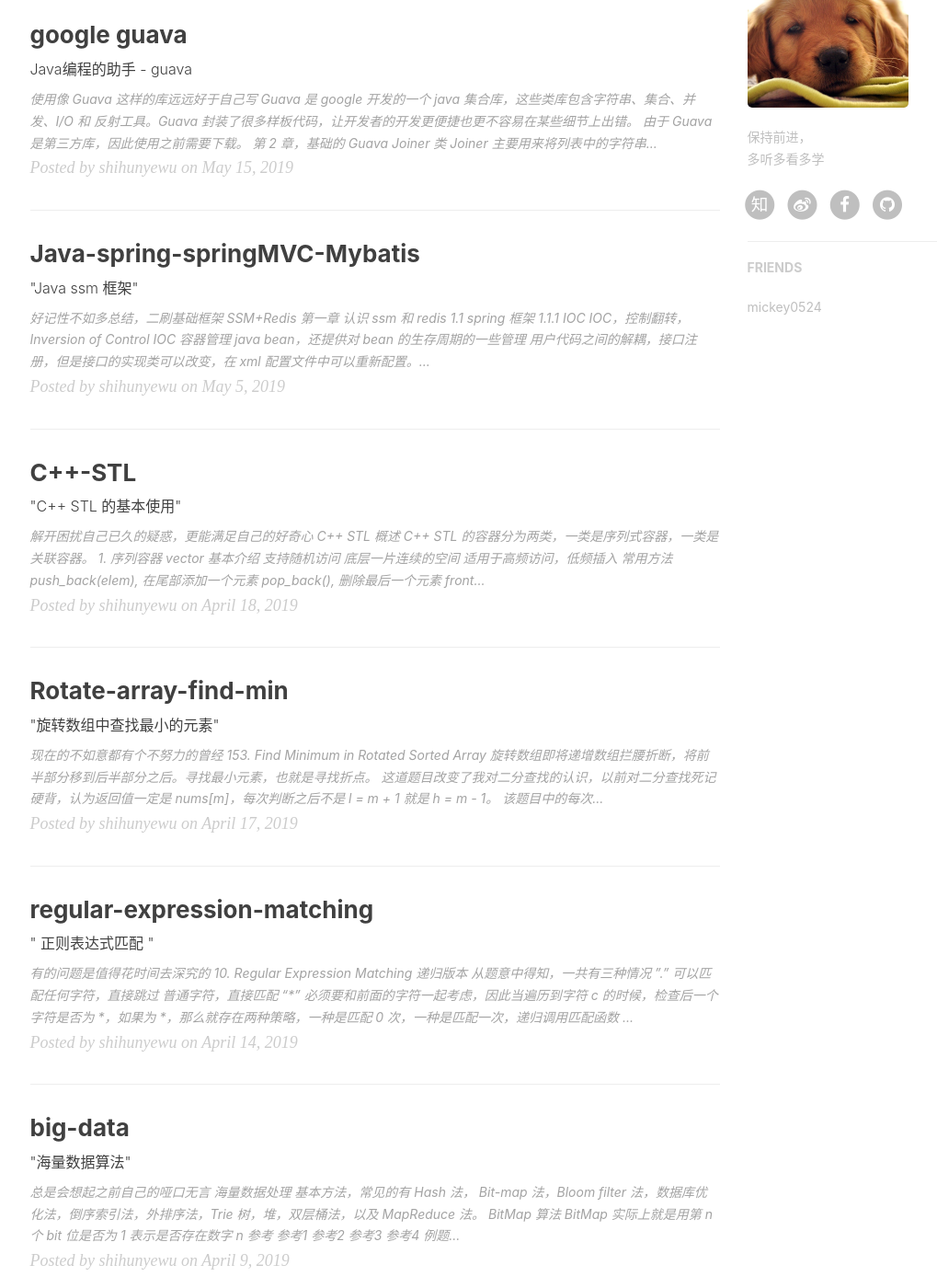
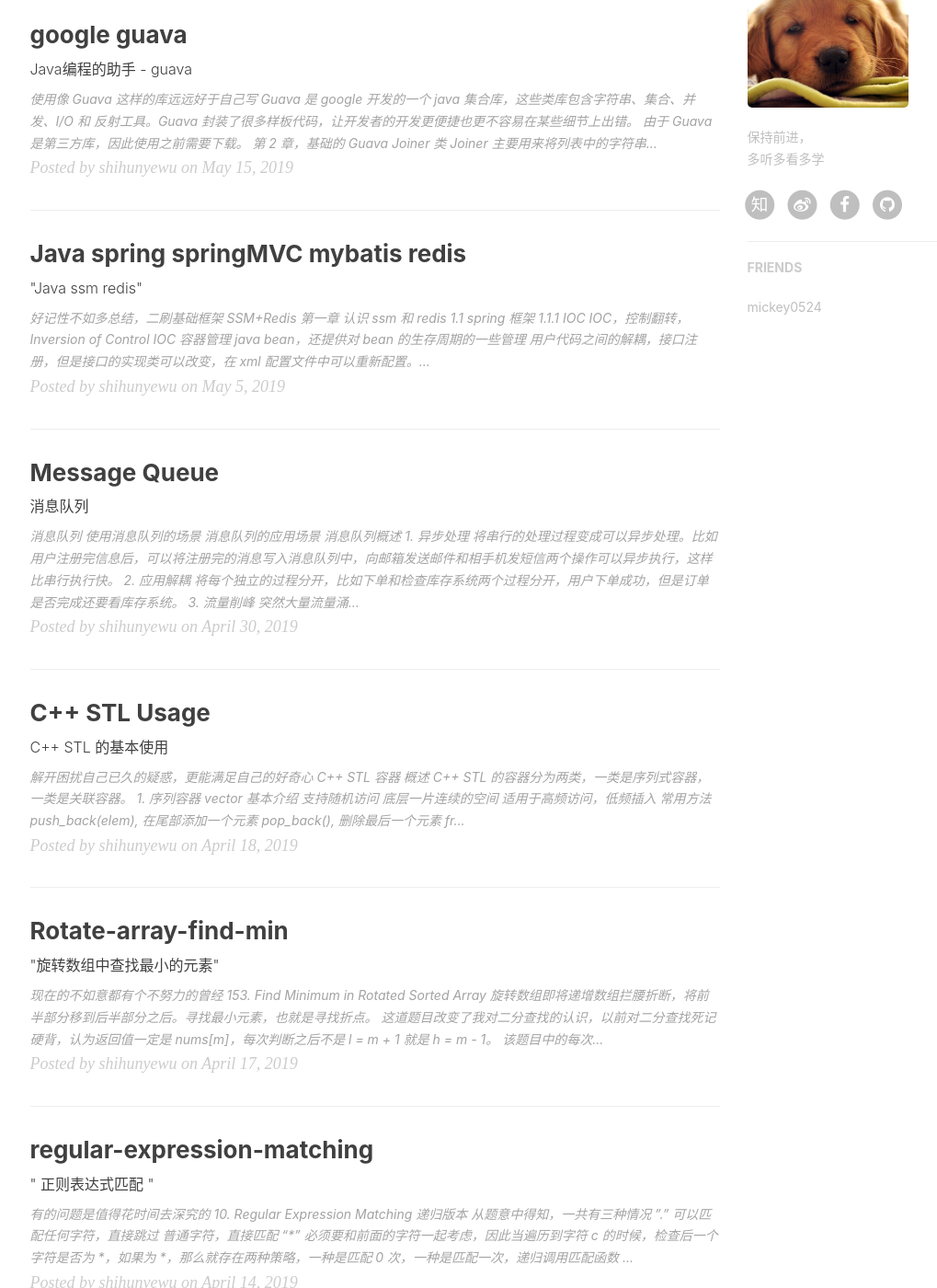
Before and after one commit to shihunyewu/shihunyewu.github.io, a Jekyll site: the page built from index.html, in a window 1280 px wide and 1400 px high, scrolled down 684 px. Shown: the whole window at 92% size, without its empty margins (135-1154 px from the left). Built offline with Jekyll 4.4.1, drawn with Linux system fonts in a browser that asks for light colours; nearby versions of some CDN libraries; the list of posts is cut into pages by our own code; comment, search, counter and statistics services are not loaded; some of the changed text lies outside the part shown.

Commit message:
批量提交

```diff
--- a/_posts/2019-04-18-Cplusplus-STL.md
+++ b/_posts/2019-04-18-Cplusplus-STL.md
@@ -1,7 +1,7 @@
 ---
 layout:     post
-title:      "C++-STL"
-subtitle:   " \"C++ STL 的基本使用\""
+title:      "C++ STL Usage"
+subtitle:   "C++ STL 的基本使用"
 date:       2019-04-18 11:11:11
 author:     "shihunyewu"
 header-img: "img/post-bg-unix-linux.jpg"
@@ -11,7 +11,7 @@ tags:
 ---
 > 解开困扰自己已久的疑惑，更能满足自己的好奇心
 
-## C++ STL
+## C++ STL 容器
 ### 概述
 C++ STL 的容器分为两类，一类是序列式容器，一类是关联容器。
 ### 1. 序列容器
@@ -50,6 +51,7 @@ C++ STL 的容器分为两类，一类是序列式容器，一类是关联容器
 - 支持随机访问
 	- 复杂度高于 vector
 	- 如果需要对 deque 排序，最好是将 deque 复制到 vector 中，排序后再复制回 deque
+
 #### stack
 ##### 基本介绍
 - 先进先出
@@ -61,6 +63,7 @@ C++ STL 的容器分为两类，一类是序列式容器，一类是关联容器
 - pop()
 - size()
 - top()
+	- top 指针总是指向相同位置，发生改变时，改变的是指针指向的位置的对象的内容
 - empty()
 
 
@@ -86,6 +89,8 @@ C++ STL 的容器分为两类，一类是序列式容器，一类是关联容器
 - 内部使用 vector 实现
 - 调整堆使用 heap 的相关算法
 - 可以自定义排序方式
+	- 基本类型，使用 grater<type> 和 less<type> 定义即可
+	- 复杂类型，需要重载 `<` 或者 `>` 运算符
 
 ##### 基本使用
 下面实例测试了基本类型建立小顶堆，复杂类型（struct 类型）建立大顶堆和小顶堆
@@ -153,8 +158,11 @@ int main(){
 #### set
 ##### 基本介绍
 - 会根据元素的键值自动排序
+- 没有重复元素
 - 不可以改变 set 值
 - 底层使用 RB-tree  实现
+##### 基本使用
+- find(value) 查找 vlaue
 
 ##### 常用方法介绍
 #### map
@@ -164,12 +172,29 @@ int main(){
 - 不可以通过迭代器修改 key，可以修改 value
 - 底层通过 RB-tree 实现，几乎所有的 map 操作只是转调用 RB-tree 的操作行为
 
+##### 基本使用
+- insert(make_pair(key, value))， 插入一个新值
+- [key] 返回 key 对应的 value
+- key_comp() 返回键集合
+- value_comp() 返回值集合
+- find(key) 查找 key，返回结果如果等于 end()，说明不存在
+- 迭代器访问
+	- `it->first` 得到 key 值
+	- `it->second` 得到 value 值
+
 #### unordered_set(原 hash_set)
 ##### 基本介绍
 - 底层用 hashtable 实现
 	- hashtable 使用二次探测法
 	- hashtable 使用拉链法解决冲突
+- 当不强调键有序时，可以考虑使用 unordered_set，而不是使用 set
 
 #### unordered_map(原 hash_map)
 ##### 基本介绍
 - 底层使用 hashtable 实现
+
+
+## C++ STL 算法
+算法模块一般包含在 Algorithm 头文件中，记录一下使用过的函数。
+##### for_each()
+##### sort()
--- /dev/null
+++ b/_posts/2019-04-30-Message-Queue.md
@@ -0,0 +1,71 @@
+---
+layout:     post
+title:      "Message Queue"
+subtitle:   "消息队列"
+date:       2019-04-30 11:11:11
+author:     "shihunyewu"
+header-img: "img/post-bg-unix-linux.jpg"
+catalog: false
+tags:
+    - Message-Queue
+---
+
+## 消息队列
+### 使用消息队列的场景
+[消息队列的应用场景](https://www.cnblogs.com/stopfalling/p/5375492.html)
+[消息队列概述](https://www.cnblogs.com/ruiati/p/6649868.html)
+#### 1. 异步处理
+将串行的处理过程变成可以异步处理。比如用户注册完信息后，可以将注册完的消息写入消息队列中，向邮箱发送邮件和相手机发短信两个操作可以异步执行，这样比串行执行快。
+#### 2. 应用解耦
+将每个独立的过程分开，比如下单和检查库存系统两个过程分开，用户下单成功，但是订单是否完成还要看库存系统。
+
+#### 3. 流量削峰
+突然大量流量涌入，但是系统处理能力有限，又不能抛弃用户请求，可以将用户请求放进消息队列，慢慢处理。
+
+#### 4. 日志处理
+和流量削峰差不多，一个时间段用户产生大量的用户日志，将处理日志的请求放进消息队列中，慢慢处理。
+
+#### 5. 消息通讯
+消息队列最基本的功能就是消息通信
+
+
+## Java 消息传递服务(JMS)
+###  消息模型
+#### p2p 模型
+端到端的形式
+#### 发布订阅(pub/sub)
+
+### 消息消费
+1. 同步接收消息
+2. 异步接收消息
+
+### 编程模型
+1. 连接工厂 connectionFactory
+2. 连接 connection
+3. 会话 session
+4. 消息生产者的消息发送目标或者说消息消费者的消息来源 destination
+5. 消费者
+6. 生产者
+7. 消息监听器，观察者模式
+
+### 常用的消息队列
+1. ActiveMQ
+2. RabbitMQ
+3. ZeroMQ
+4. Kafka
+
+### 实践
+#### ActivieMQ Demo
+[教程](https://www.cnblogs.com/jaycekon/p/6225058.html)
+- 启动 ActiveMQ 的服务，在 bin/win64 中
+- 打开监控网页
+- 编写生产者和消费者，分别启动
+
+#### 抢购系统
+[流量削峰](https://eric-weitm.iteye.com/blog/2429894)
+[RabbitMQ+Redis集群+Quartz实现简单高并发秒杀](https://blog.csdn.net/G626316/article/details/78650508)
+
+#### 快速答题系统
+
+#### 大数据场景
+[项目中为什么通常flume和kafka要共同使用?](https://blog.csdn.net/weixin_41919236/article/details/84522423)
--- a/_posts/2019-05-05-spring-springMVC-Mybatis.md
+++ b/_posts/2019-05-05-spring-springMVC-Mybatis.md
@@ -1,7 +1,7 @@
 ---
 layout:     post
-title:      "Java-spring-springMVC-Mybatis"
-subtitle:   " \"Java ssm 框架\""
+title:      "Java spring springMVC mybatis redis"
+subtitle:   " \"Java ssm redis\""
 date:       2019-05-05 11:11:11
 author:     "shihunyewu"
 header-img: "img/post-bg-unix-linux.jpg"
```
Also changed, not shown: other parts of _posts/2019-04-18-Cplusplus-STL.md (+2 -1 lines).
